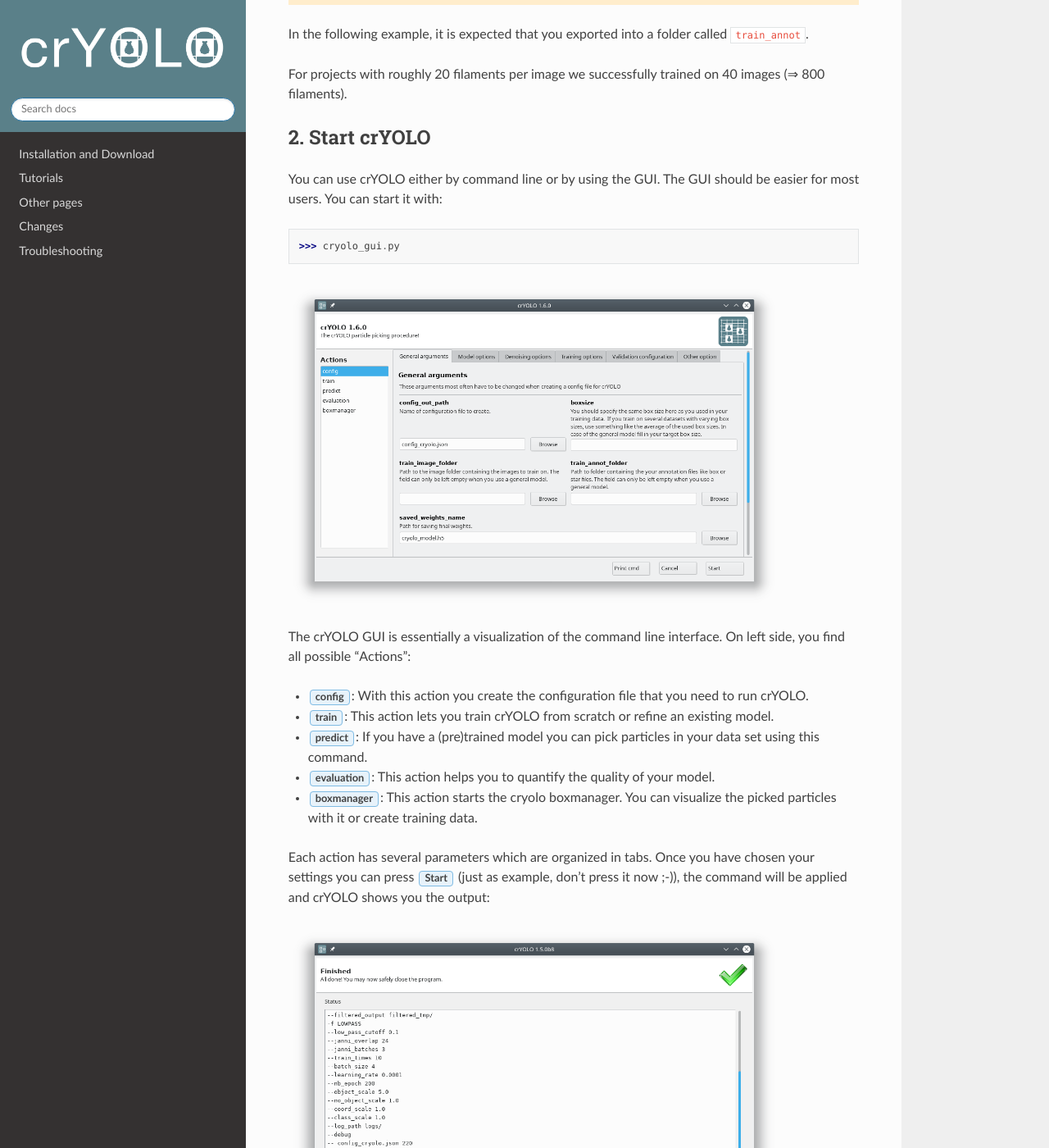
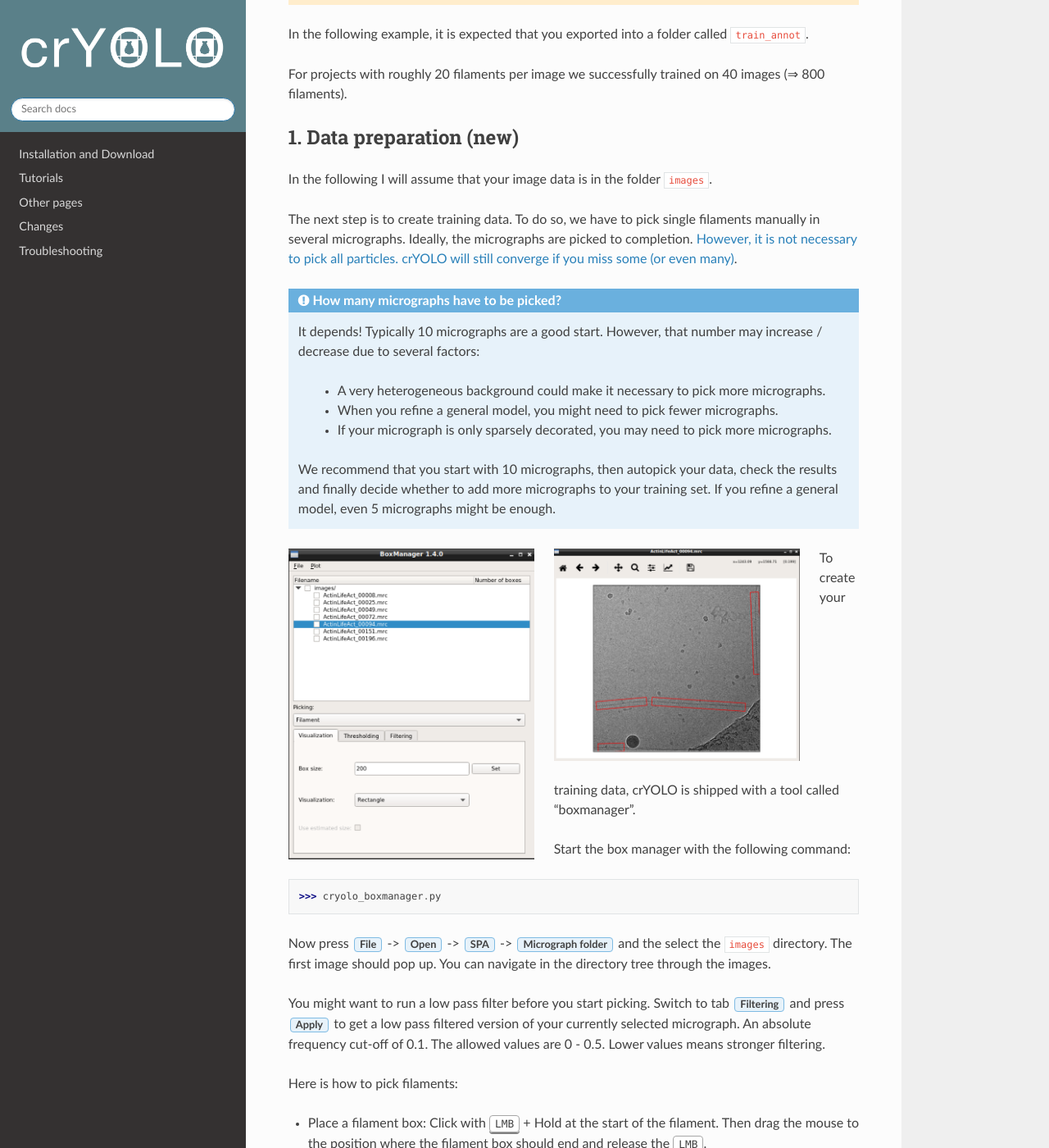
Before and after one commit to MPI-Dortmund/cryolo, a Sphinx documentation site: the page built from source/tutorials/tut03_filaments_scratch.rst, in a window 1280 px wide and 1400 px high, scrolled down 1618 px. Shown: the whole window at 82% size. Built offline with Sphinx 7.4.7 and the Read the Docs theme 2.0.0, drawn with Linux system fonts in a browser that asks for light colours; some of the changed text lies outside the part shown.

Commit message:
new data preparation for filaments

```diff
--- a/source/tutorials/data_preparation.rst
+++ b/source/tutorials/data_preparation.rst
@@ -21,8 +21,7 @@
     :width: 300
     :align: left
 
-To create your training data, crYOLO is shipped with a tool called “boxmanager”. However, you can
-also use tools like e2boxer to create your training data.
+To create your training data, crYOLO is shipped with a tool called “boxmanager”.
 
 Start the box manager with the following command:
 
--- a/source/tutorials/data_preparation_filament.rst
+++ b/source/tutorials/data_preparation_filament.rst
@@ -0,0 +1,42 @@
+In the following I will assume that your image data is in the folder :file:`images`.
+
+The next step is to create training data. To do so, we have to pick single filaments manually in several micrographs. Ideally, the micrographs are picked to completion. :ref:`However, it is not necessary to pick all particles. crYOLO will still converge if you miss some (or even many)<sparse-picking-label>`.
+
+.. admonition:: How many micrographs have to be picked?
+
+    It depends! Typically 10 micrographs are a good start. However, that number may increase / decrease
+    due to several factors:
+
+        * A very heterogeneous background could make it necessary to pick more micrographs.
+        * When you refine a general model, you might need to pick fewer micrographs.
+        * If your micrograph is only sparsely decorated, you may need to pick more micrographs.
+
+    We recommend that you start with 10 micrographs, then autopick your data, check the results and
+    finally decide whether to add more micrographs to your training set. If you refine a general
+    model, even 5 micrographs might be enough.
+
+.. image:: ../img/cryolo_boxmanager_filament_202103.png
+    :width: 300
+    :align: left
+
+.. image:: ../img/cryolo_boxmanager_filament_example_202103.png
+    :width: 300
+    :align: left
+
+To create your training data, crYOLO is shipped with a tool called “boxmanager”.
+
+Start the box manager with the following command:
+
+>>> cryolo_boxmanager.py
+
+Now press :guilabel:`File` -> :guilabel:`Open` -> :guilabel:`SPA` -> :guilabel:`Micrograph folder` and the select the :file:`images` directory. The first image should
+pop up. You can navigate in the directory tree through the images.
+
+You might want to run a low pass filter before you start picking. Switch to tab :guilabel:`Filtering` and press :guilabel:`Apply`
+to get a low pass filtered version of your currently selected micrograph. An absolute
+frequency cut-off of 0.1. The allowed values are 0 - 0.5. Lower values means stronger filtering.
+
+Here is how to pick filaments:
+
+* Place a filament box: Click with :kbd:`LMB` + Hold at the start of the filament. Then drag the mouse to the position where the filament box should end and release the :kbd:`LMB`.
+* Remove filament box: Hold :kbd:`Control` pressed and click with the :kbd:`LMB` inside the box you want to remove.
--- a/source/tutorials/tut03_filaments_scratch.rst
+++ b/source/tutorials/tut03_filaments_scratch.rst
@@ -43,6 +43,11 @@
 In the following example, it is expected that you exported into a folder called :file:`train_annot`.
 
 For projects with roughly 20 filaments per image we successfully trained on 40 images (⇒ 800 filaments).
+
+1. Data preparation (new)
+^^^^^^^^^^^^^^^^^^^^^^^^^
+.. include:: data_preparation_filament.rst
+
 
 2. Start crYOLO
 ^^^^^^^^^^^^^^^
```
Also changed, not shown: source/img/cryolo_boxmanager_filament_202103.png (added), source/img/cryolo_boxmanager_filament_example_202103.png (added).
